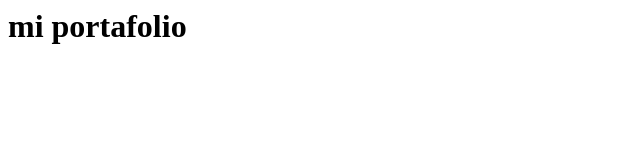
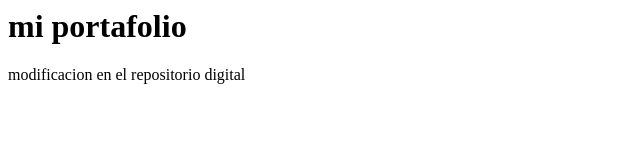
Before and after one commit to nahuels21/portfoliofrontend, a plain HTML site: page index.html in a window 1280 px wide. Shown: the whole page, without its empty margins (0-640 px from the left). Drawn offline with Linux system fonts and the light colour scheme.

Commit message:
Update index.html

```diff
--- a/index.html
+++ b/index.html
@@ -1,3 +1,6 @@
 <h1>
     mi portafolio
 </h1>
+<p>
+    modificacion en el repositorio digital
+</p>
```
